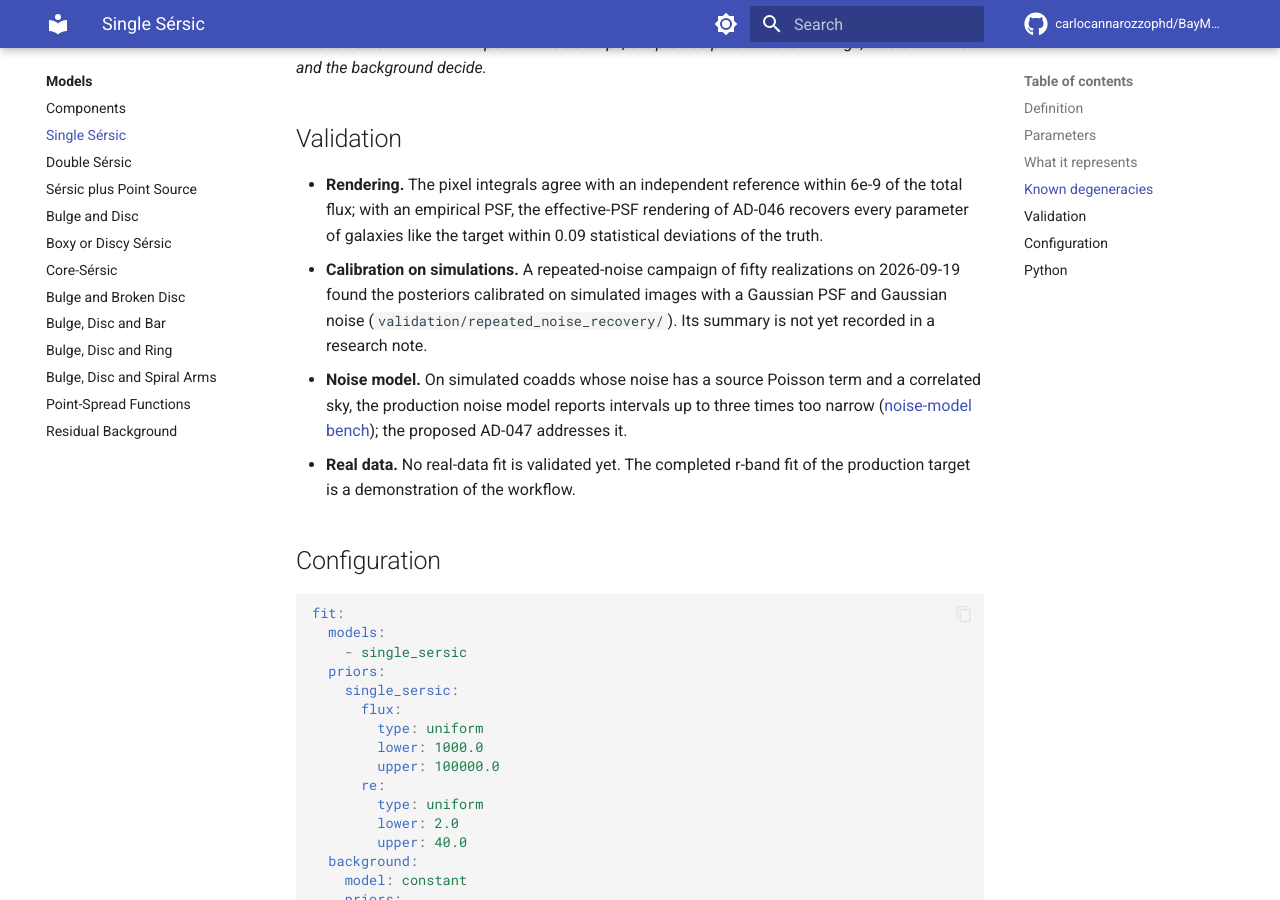
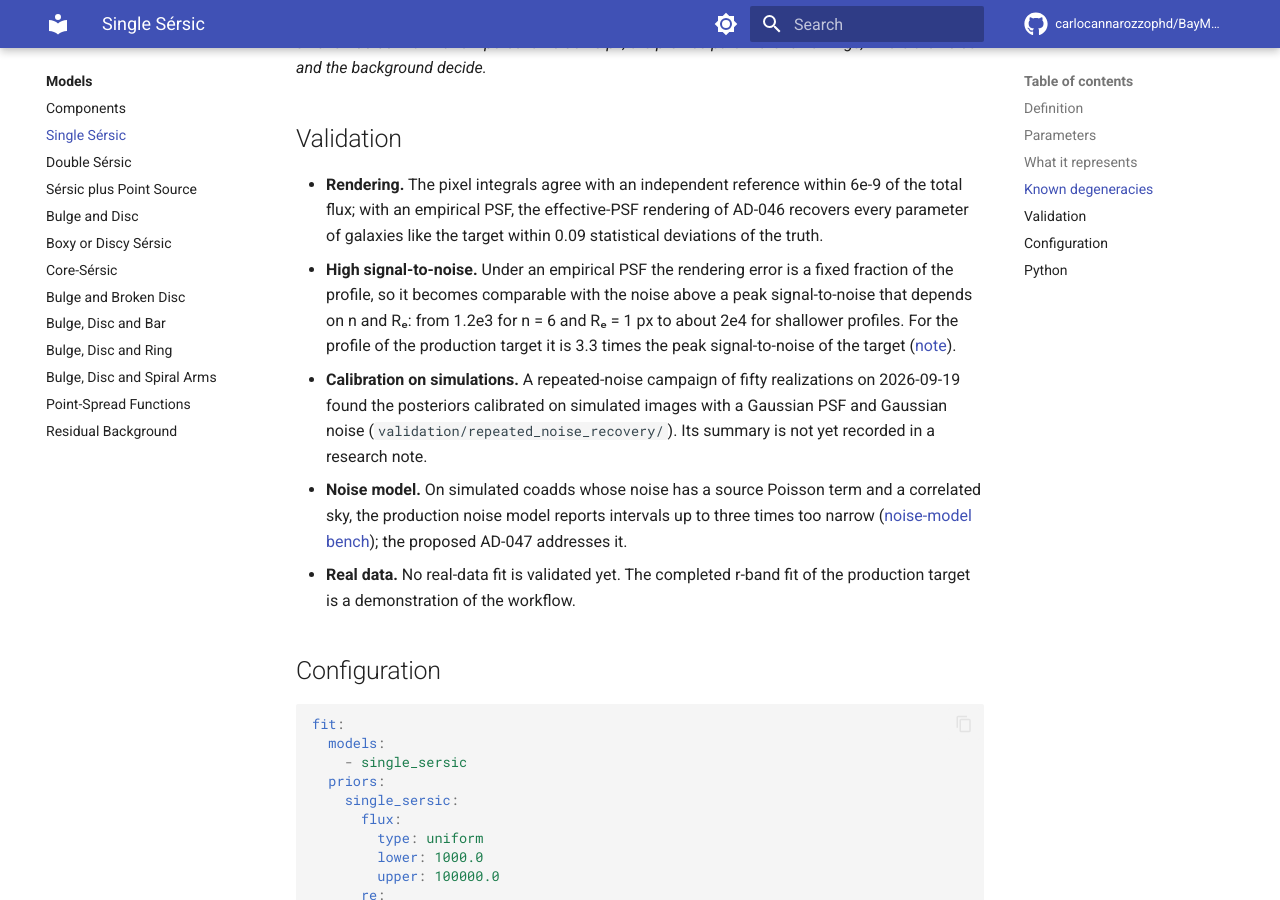
Before and after one commit to carlocannarozzophd/BayMorph, an MkDocs documentation site: the page built from docs/models/SINGLE_SERSIC.md, in a window 1280 px wide and 900 px high, scrolled down 2636 px. Built offline with MkDocs 1.6.1 and Material for MkDocs 9.7.7, drawn with Linux system fonts in a browser that asks for light colours; comment, search, counter and statistics services are not loaded.

Commit message:
Measure the signal-to-noise limit of the effective-PSF rendering

```diff
--- a/docs/models/SINGLE_SERSIC.md
+++ b/docs/models/SINGLE_SERSIC.md
@@ -64,6 +64,12 @@ residuals and in the reduced chi-square, not in the posterior widths.
   within 6e-9 of the total flux; with an empirical PSF, the effective-PSF
   rendering of AD-046 recovers every parameter of galaxies like the target
   within 0.09 statistical deviations of the truth.
+- **High signal-to-noise.** Under an empirical PSF the rendering error is a
+  fixed fraction of the profile, so it becomes comparable with the noise
+  above a peak signal-to-noise that depends on n and Rₑ: from 1.2e3 for
+  n = 6 and Rₑ = 1 px to about 2e4 for shallower profiles. For the profile
+  of the production target it is 3.3 times the peak signal-to-noise of the
+  target ([note](../research/RENDERING_SIGNAL_LIMIT_2026-10-02.md)).
 - **Calibration on simulations.** A repeated-noise campaign of fifty
   realizations on 2026-09-19 found the posteriors calibrated on simulated
   images with a Gaussian PSF and Gaussian noise
--- a/mkdocs.yml
+++ b/mkdocs.yml
@@ -129,6 +129,7 @@ nav:
     - Empirical PSF with Extended Wings: research/PSF_EXTENDED_WINGS_2026-10-01.md
     - AD-046 Proposal, Effective-PSF Rendering: research/PSF_RENDERING_PROPOSAL_2026-10-01.md
     - Cost of the Effective-PSF Rendering: research/EFFECTIVE_PSF_COST_2026-10-01.md
+    - Signal-to-Noise Limit of the Effective-PSF Rendering: research/RENDERING_SIGNAL_LIMIT_2026-10-02.md
   - Noise and Background:
     - Noise and Background Chain: research/NOISE_BACKGROUND_AUDIT_2026-10-01.md
     - A Noise Model for Any Image: research/NOISE_MODEL_BENCH_2026-10-01.md
```
Also changed, not shown: CHANGELOG.md (+7 -0 lines), docs/models/BULGE_DISK.md (+5 -0 lines), docs/models/DOUBLE_SERSIC.md (+5 -0 lines), docs/models/SERSIC_POINT_SOURCE.md (+5 -0 lines).
